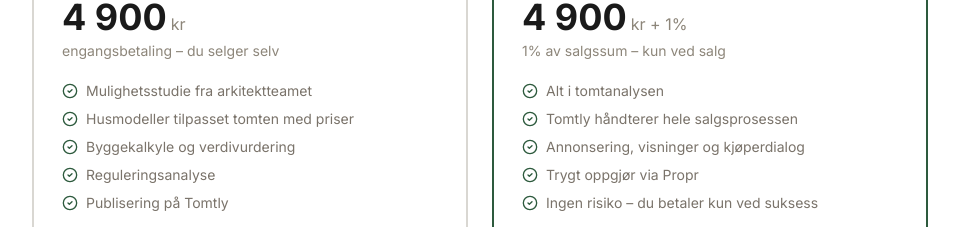
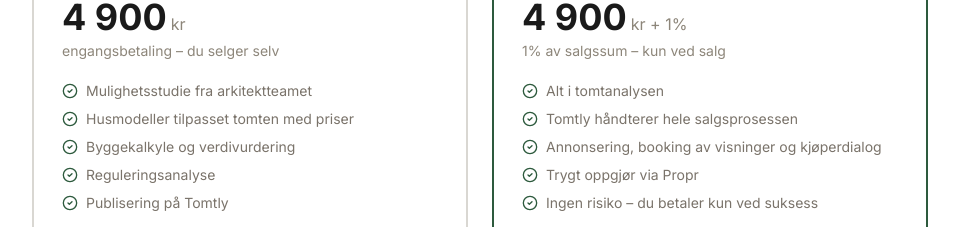
Before and after one commit to NOPSAS/tomtly, a Next.js app: page / in a window 1280 px wide. Shown: the part 3400-3627 px from the top of the page, without its empty margins (160-1119 px from the left). Built offline with nearby package versions, Linux system fonts and the light colour scheme; no server answers; a web font is replaced by a local one.

Commit message:
Fix: Tomtly books viewings, doesn't hold them

```diff
--- a/src/app/page.tsx
+++ b/src/app/page.tsx
@@ -427,7 +427,7 @@
               {[
                 'Alt i tomtanalysen',
                 'Tomtly håndterer hele salgsprosessen',
-                'Annonsering, visninger og kjøperdialog',
+                'Annonsering, booking av visninger og kjøperdialog',
                 'Trygt oppgjør via Propr',
                 'Ingen risiko – du betaler kun ved suksess',
               ].map((f) => (
```
